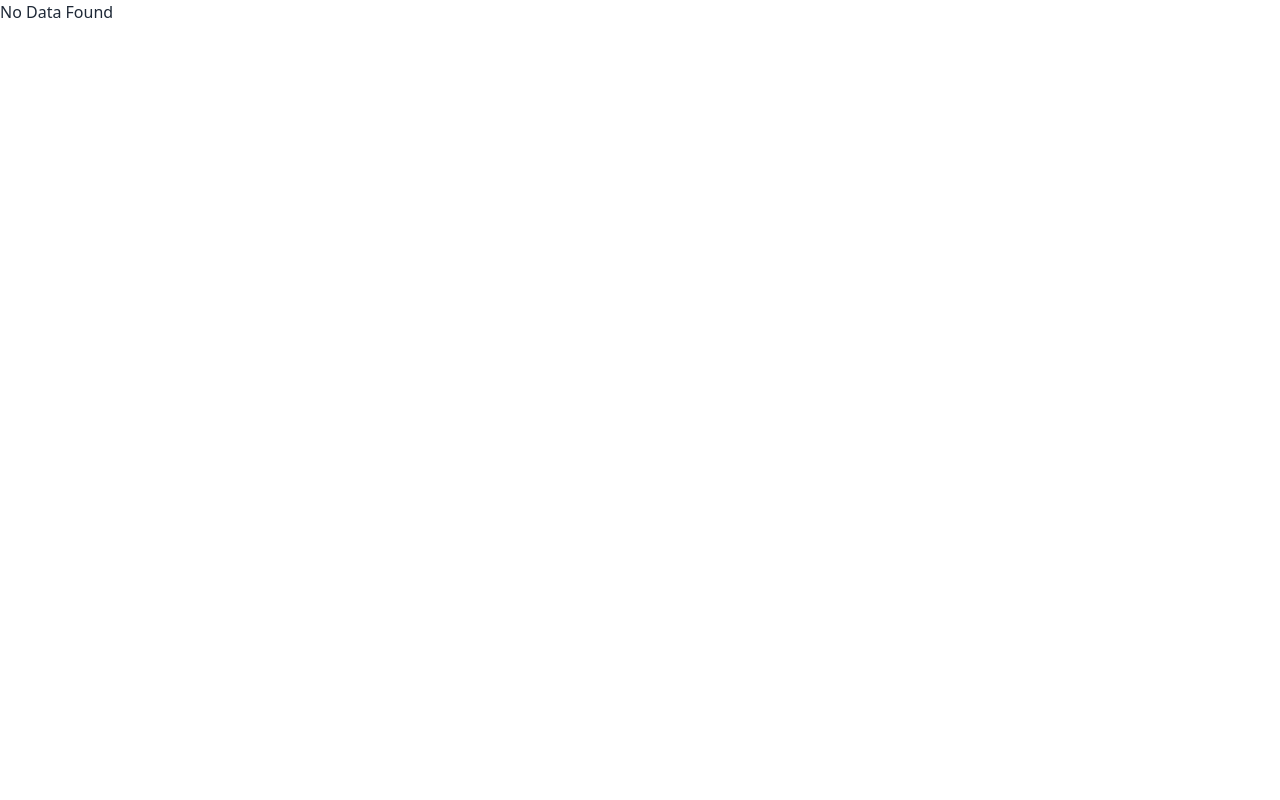
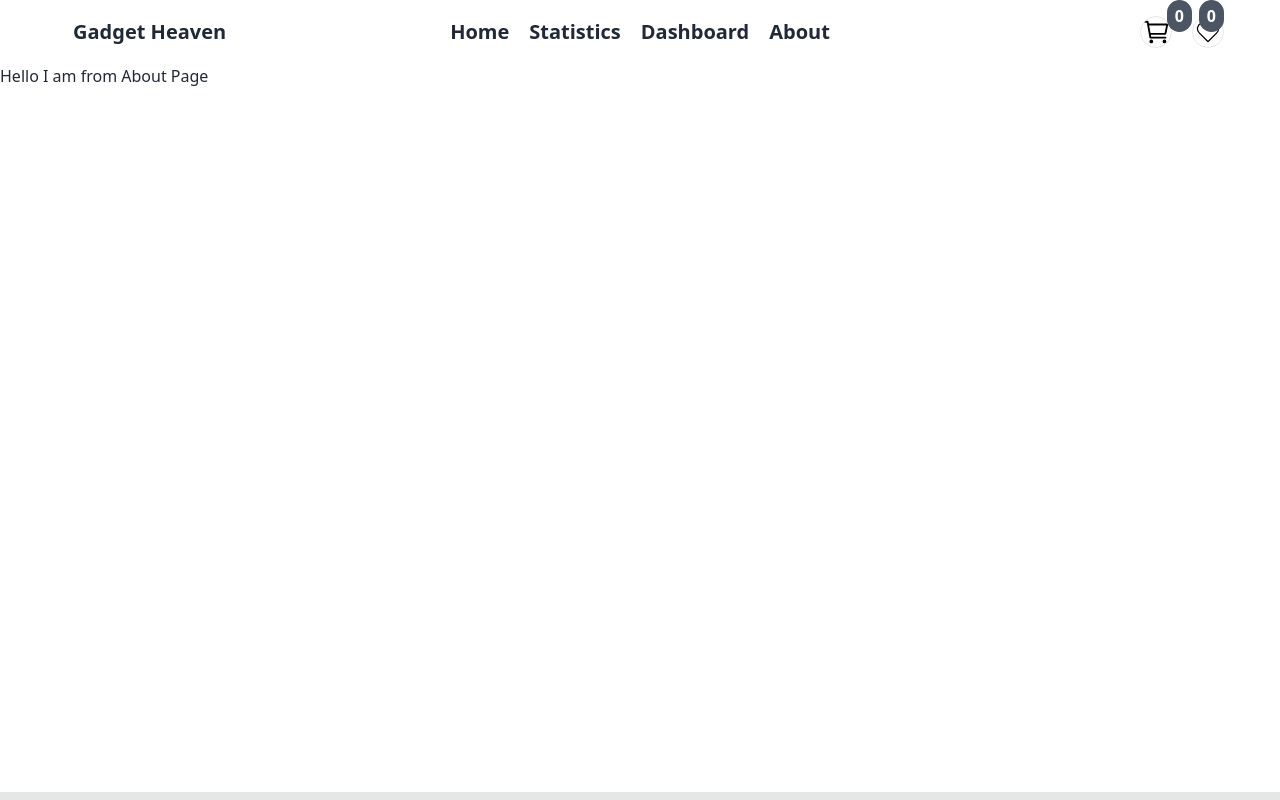
Before and after one commit to Jahid458/Gadget-Heaven, a React (Vite) app: page /about in a window 1280 px wide. Before the commit this address had no page. Shown: the top 800 px of the page. Built offline with nearby package versions, Linux system fonts and the light colour scheme.

Commit message:
Error element added

```diff
--- a/public/categories.json
+++ b/public/categories.json
@@ -22,5 +22,10 @@
   {
     "category": "Laptop",
     "product_id": "P006"
+  },
+  {
+    "category": "Proccesor",
+    "product_id": "P006"
   }
+
 ]
--- /dev/null
+++ b/src/Components/About.jsx
@@ -0,0 +1,11 @@
+import React from 'react';
+
+const About = () => {
+  return (
+    <div>
+      <h1>Hello I am from About Page </h1>
+    </div>
+  );
+};
+
+export default About;
--- a/src/Components/Card.jsx
+++ b/src/Components/Card.jsx
@@ -7,7 +7,7 @@ const Card = ({product}) => {
   const {product_title,product_image,price,product_id} = product || {}
   return (
     <div>
-      <div className="card glass w-56">
+      <div className="card glass w-56 ">
   <figure>
     <img
       src={product_image}
--- /dev/null
+++ b/src/Components/ErrorPage.jsx
@@ -0,0 +1,10 @@
+
+const ErrorPage = () => {
+  return (
+    <div className="mt-24 ml-7 ">
+    <h1 className="text-[#9538E2] text-3xl font-bold">No Data Found</h1>
+ </div>
+  );
+};
+
+export default ErrorPage;
--- a/src/Components/Navbar.jsx
+++ b/src/Components/Navbar.jsx
@@ -7,7 +7,7 @@ const Navbar = () => {
    //|| location.pathname.includes('/category')
 
   return (
-  <div className={`container mx-auto  ${ location.pathname === '/' || location.pathname.includes('/category') ? 'bg-[#9538E2]':'' }  px-12  `}>
+  <div className={`container mx-auto  ${ location.pathname === '/' || location.pathname.includes('/category') ? 'bg-[#9538E2] ':'' }  px-12  `}>
    <div className="navbar   ">
     <div className="navbar-start ">
       <div className="dropdown">
@@ -26,21 +26,24 @@ const Navbar = () => {
           </svg>
         </div>
         <ul
+        //
           tabIndex={0}
           className="menu menu-sm dropdown-content bg-base-100 rounded-box z-[1] mt-3 w-52 p-2 shadow">
             <Link to="/">Home</Link>
             <Link to="/statistics">Statistics</Link>
             <Link to="/dashboard">Dashboard</Link>
+            <Link to="/about">About</Link>
 
         </ul>
       </div>
       <a className="btn btn-ghost text-xl">Gadget Heaven</a>
     </div>
     <div className="navbar-center hidden lg:flex">
-      <ul className="menu menu-horizontal px-1 gap-5">
-            <Link to="/">Home</Link>
-            <Link to="/statistics">Statistics</Link>
-            <Link to="/dashboard">Dashboard</Link>
+      <ul className="menu menu-horizontal px-1 gap-5 text-xl font-bold ">
+            <Link className="hover:text-[#9538E2]" to="/">Home</Link>
+            <Link className="hover:text-[#9538E2]" to="/statistics">Statistics</Link>
+            <Link className="hover:text-[#9538E2]" to="/dashboard">Dashboard</Link>
+            <Link className="hover:text-[#9538E2]" to="/about">About</Link>
       </ul>
     </div>
     <div className="navbar-end flex gap-5 relative">
--- a/src/routes/Routes.jsx
+++ b/src/routes/Routes.jsx
@@ -8,6 +8,9 @@ import ProductCard from "../Components/ProductCard";
 import ProductDetails from "../pages/ProductDetails";
 import CartList from "../Components/CartList";
 import WishList from "../Components/WishList";
+import About from "../Components/About";
+import ErroPage from "../Components/ErrorPage";
+import ErrorPage from "../Components/ErrorPage";
 
 
 
@@ -16,7 +19,7 @@ const routes = createBrowserRouter([
   {
     path:'/',
     element:  <MainLayout />,
-    errorElement: <p>No Data Found</p>,
+    errorElement:<ErrorPage />,
     children:[
       {
         path:'/',
@@ -37,10 +40,20 @@ const routes = createBrowserRouter([
             path:'/category/All',
             element:<ProductCard />,
             loader:() => fetch('../products.json')
+          },
+          {
+            path:'/category/Proccesor',
+            element:<ErroPage />
           }
+
         ]
       },
       {
+           path:'/about',
+          element:<About />
+
+      },
+       {
           path:'/statistics',
           element:<Statistics />
         },
```
